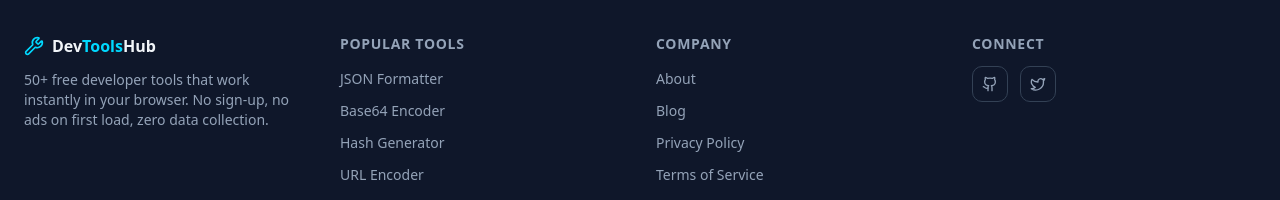
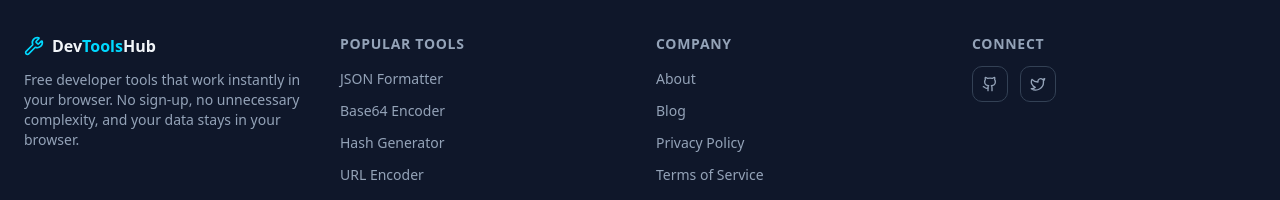
Before and after one commit to sammhzn/devtoolshub, a Next.js app: page / in a window 1280 px wide. Shown: the part 3179-3379 px from the top of the page. Built offline with nearby package versions, Linux system fonts and the light colour scheme.

Commit message:
Update footer tool messaging

```diff
--- a/src/components/layout/footer.tsx
+++ b/src/components/layout/footer.tsx
@@ -20,8 +20,8 @@ export default function Footer() {
               </span>
             </div>
             <p className="mt-3 text-sm text-[#94A3B8]">
-              50+ free developer tools that work instantly in your browser. No
-              sign-up, no ads on first load, zero data collection.
+              Free developer tools that work instantly in your browser. No sign-up,
+              no unnecessary complexity, and your data stays in your browser.
             </p>
           </div>
 
```
